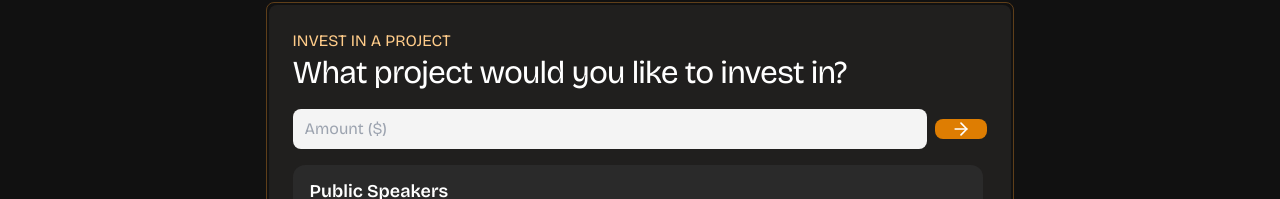
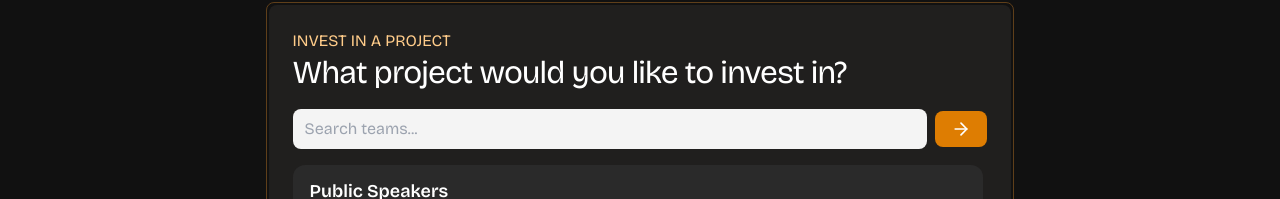
Before and after one commit to ubc-biztech/bt-web-v2, a Next.js app: page /companion/kickstart/invest in a window 1280 px wide. Shown: the part 190-389 px from the top of the page. Built offline with nearby package versions, Linux system fonts and the light colour scheme; no server answers; what @aws-amplify/adapter-nextjs, aws-amplify would draw is missing.

Commit message:
Accidently put the wrong input div in the wrong place

```diff
--- a/src/pages/companion/kickstart/invest/index.tsx
+++ b/src/pages/companion/kickstart/invest/index.tsx
@@ -490,14 +490,13 @@ const InvestPage = () => {
                    <div className="flex gap-2 items-center w-full overflow-hidden">
                         <input
                             className="flex-grow min-w-0 rounded-lg bg-white/95 text-[#1F1F1F] px-3 py-2 text-base focus:outline-none"
-                            placeholder="Amount ($)"
-                            type="number"
-                            value={amountInput}
-                            onChange={(e) => setAmountInput(e.target.value)}
+                            placeholder="Search teams..."
+                            value={searchQuery}
+                            onChange={(e) => setSearchQuery(e.target.value)}
                         />
                         <button
                             type="button"
-                            className="flex-shrink-0 rounded-lg bg-[#DE7D02] hover:bg-[#f29224] text-white px-4 h-full"
+                            className="flex-shrink-0 rounded-lg bg-[#DE7D02] hover:bg-[#f29224] text-white px-4 py-2 h-full"
                             onClick={handleProceedToComment}
                         >
                             <ArrowRight className="w-5 h-5" />
```
